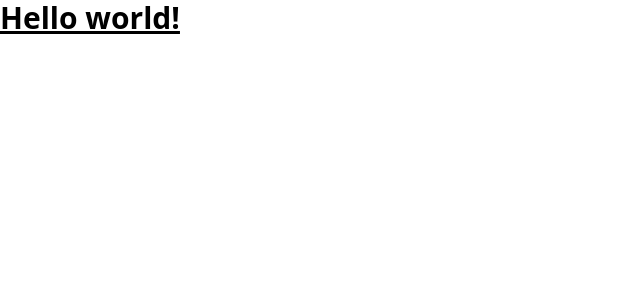
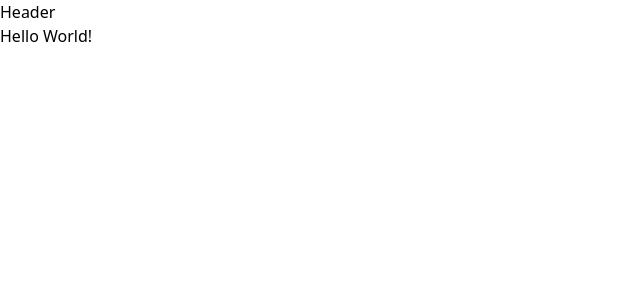
Before and after one commit to MarkStreek/QuintorCatalogFrontEnd, a Next.js app in the folder frontend/: page / in a window 1280 px wide. Shown: the top 300 px of the page, without its empty margins (0-640 px from the left). Built offline with nearby package versions, Linux system fonts and the light colour scheme.

Commit message:
Added a root layout component

```diff
--- /dev/null
+++ b/frontend/src/app/components/RootLayout.js
@@ -0,0 +1,25 @@
+import React from 'react';
+
+const RootLayout = ({ children }) => {
+    return (
+        <div>
+            {/* Add your header component here */}
+            <header>
+                <h1>Header</h1>
+                {/* Add your header content */}
+            </header>
+
+            {/* Add your main content */}
+            <main>
+                {children}
+            </main>
+
+            {/* Add your footer component here */}
+            <footer>
+                {/* Add your footer content */}
+            </footer>
+        </div>
+    );
+};
+
+export default RootLayout;
--- a/frontend/src/pages/index.js
+++ b/frontend/src/pages/index.js
@@ -1,10 +1,9 @@
 import React from "react";
+import RootLayout from "../app/components/RootLayout";
 export default function Home() {
   return (
-    React.createElement("div", null,
-      React.createElement("h1", { className: "text-3xl font-bold underline" },
-        "Hello world!"
-      )
-    )
-  );
+    <RootLayout>
+      <h1>Hello World!</h1>
+    </RootLayout>
+      );
 }
```
